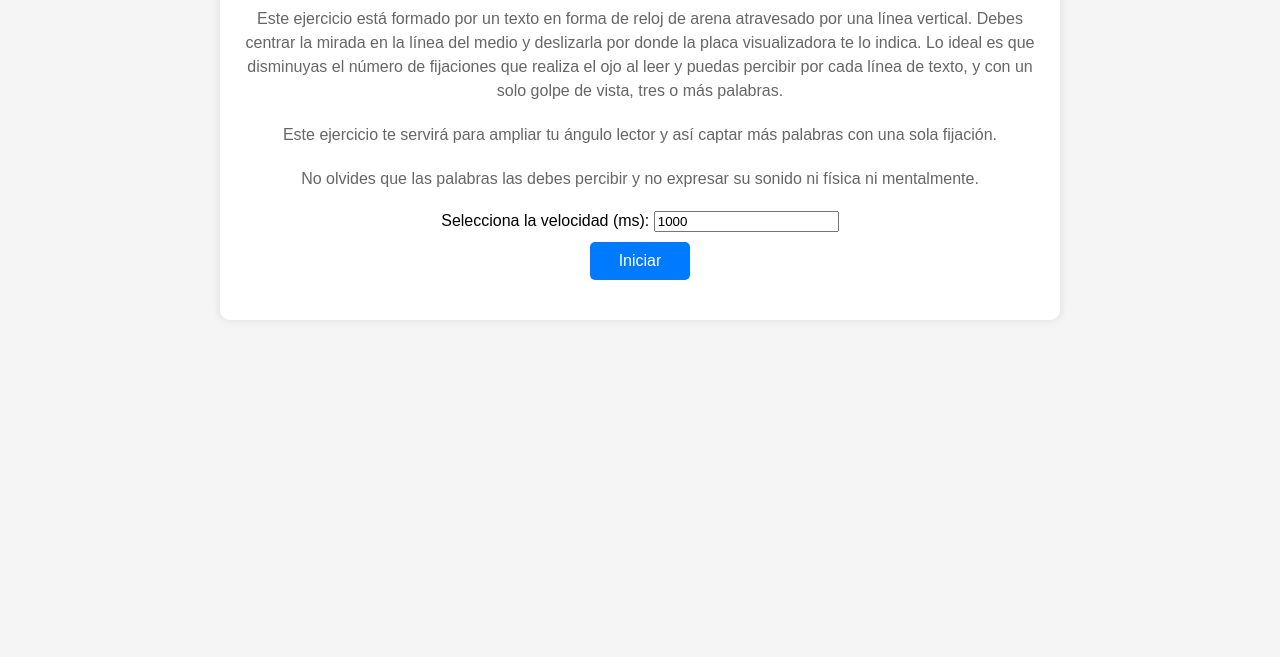
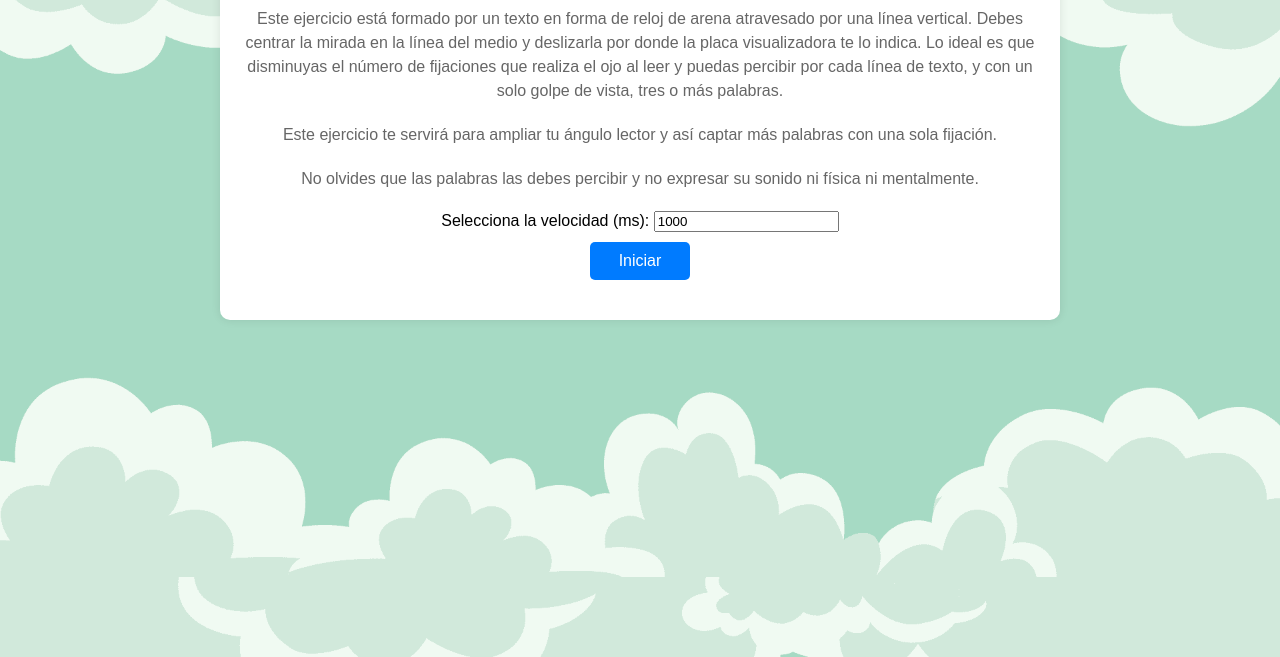
Before and after one commit to BreidysG/Ejercicio26LR, a plain HTML site: page index.html in a window 1280 px wide. Shown: the part 143-800 px from the top of the page. Drawn offline with Linux system fonts and the light colour scheme.

Commit message:
Ajustes a los estilos

```diff
--- a/styles.css
+++ b/styles.css
@@ -3,6 +3,8 @@ body {
     margin: 0;
     padding: 0;
     background-color: #f5f5f5;
+    background-image: url(/1.png);
+    background-size: cover;
 }
 
 .container {
```
Also changed, not shown: 1.png (added).
